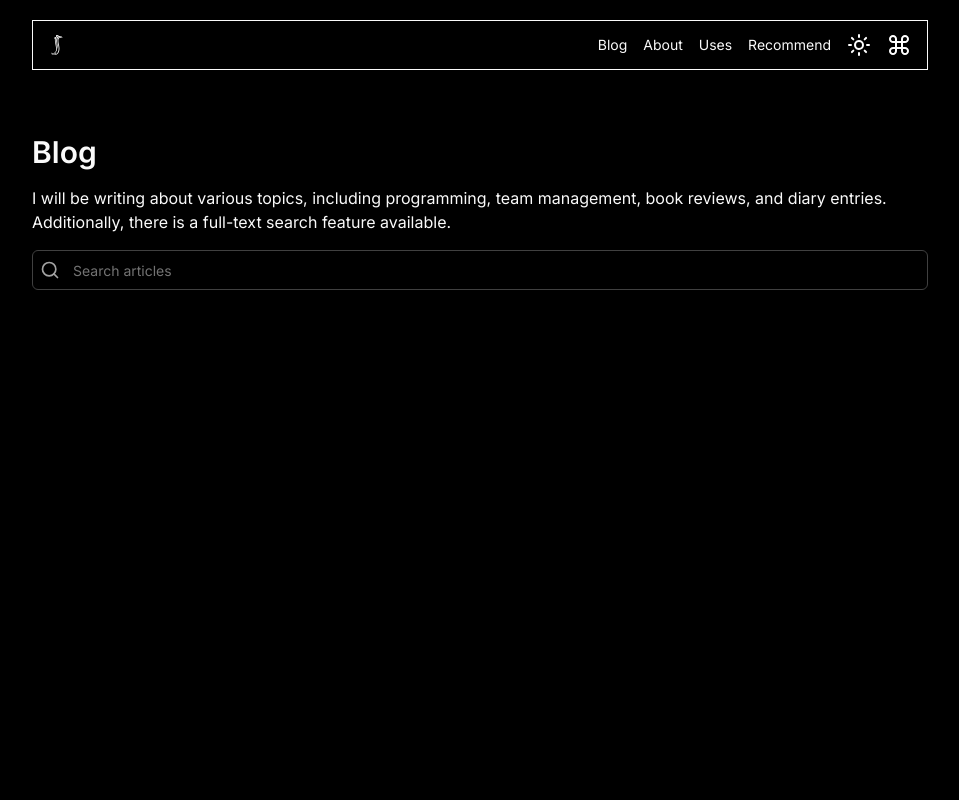
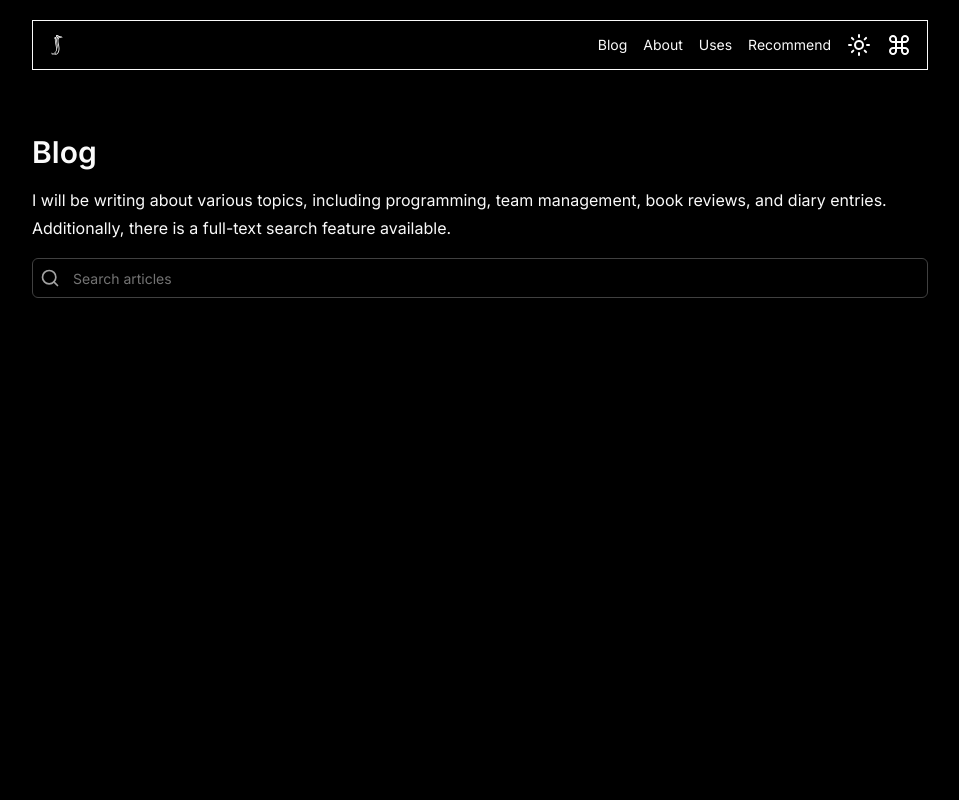
Before and after one commit to sushin-ya/sushinya-app-blog, a Next.js app: page /blog in a window 1280 px wide. Shown: the top 800 px of the page, without its empty margins (160-1119 px from the left). Built offline with nearby package versions, Linux system fonts and the light colour scheme.

Commit message:
fix: line-heightを修正

```diff
--- a/app/blog/page.tsx
+++ b/app/blog/page.tsx
@@ -5,7 +5,7 @@ export default function BlogPage() {
     <section className="min-h-screen">
       <div className="flex flex-col gap-4 mt-16">
         <h1 className="font-semibold text-3xl">Blog</h1>
-        <p>
+        <p className="leading-7">
           I will be writing about various topics, including programming, team
           management, book reviews, and diary entries. Additionally, there is a
           full-text search feature available.
```
